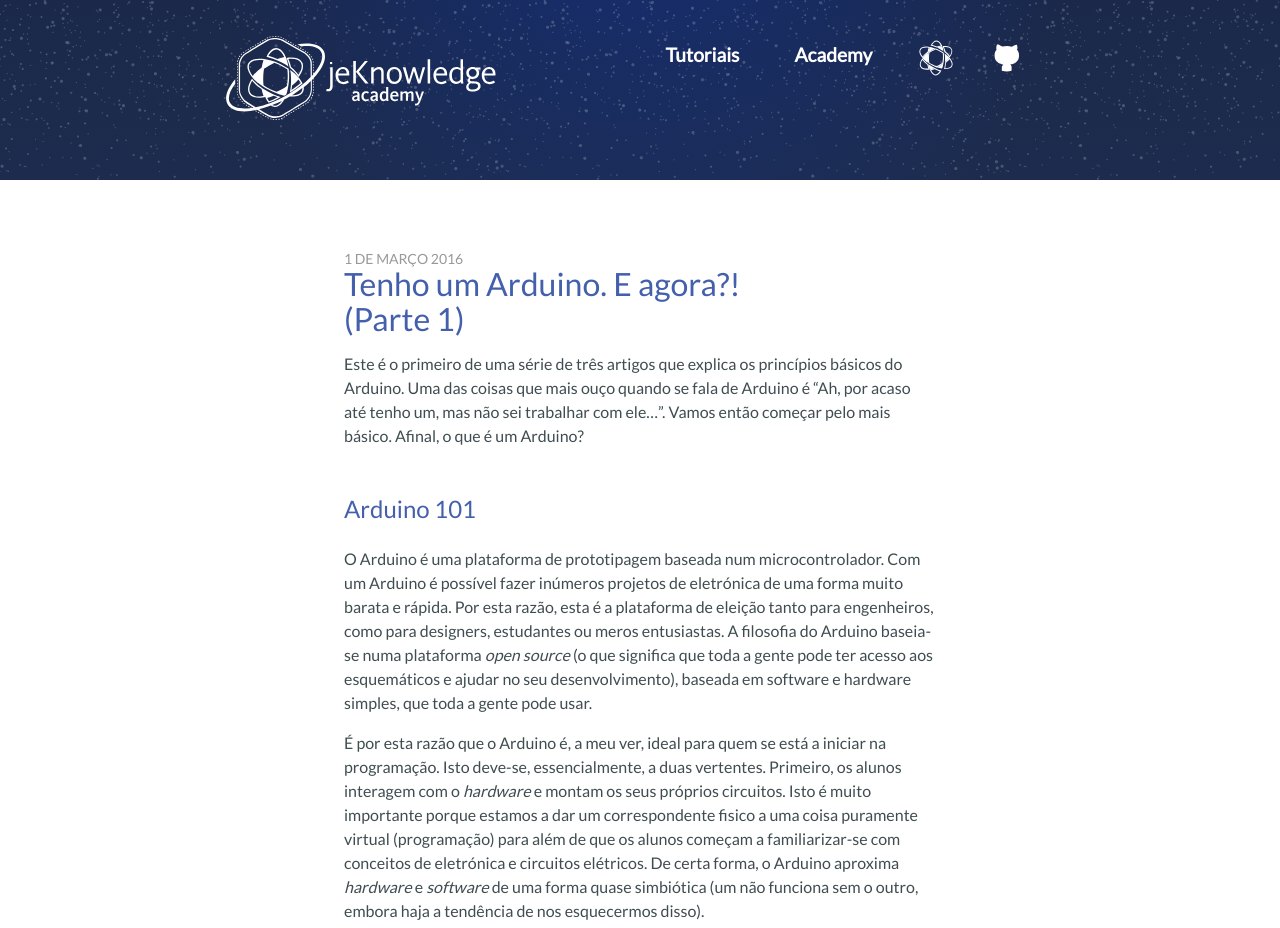
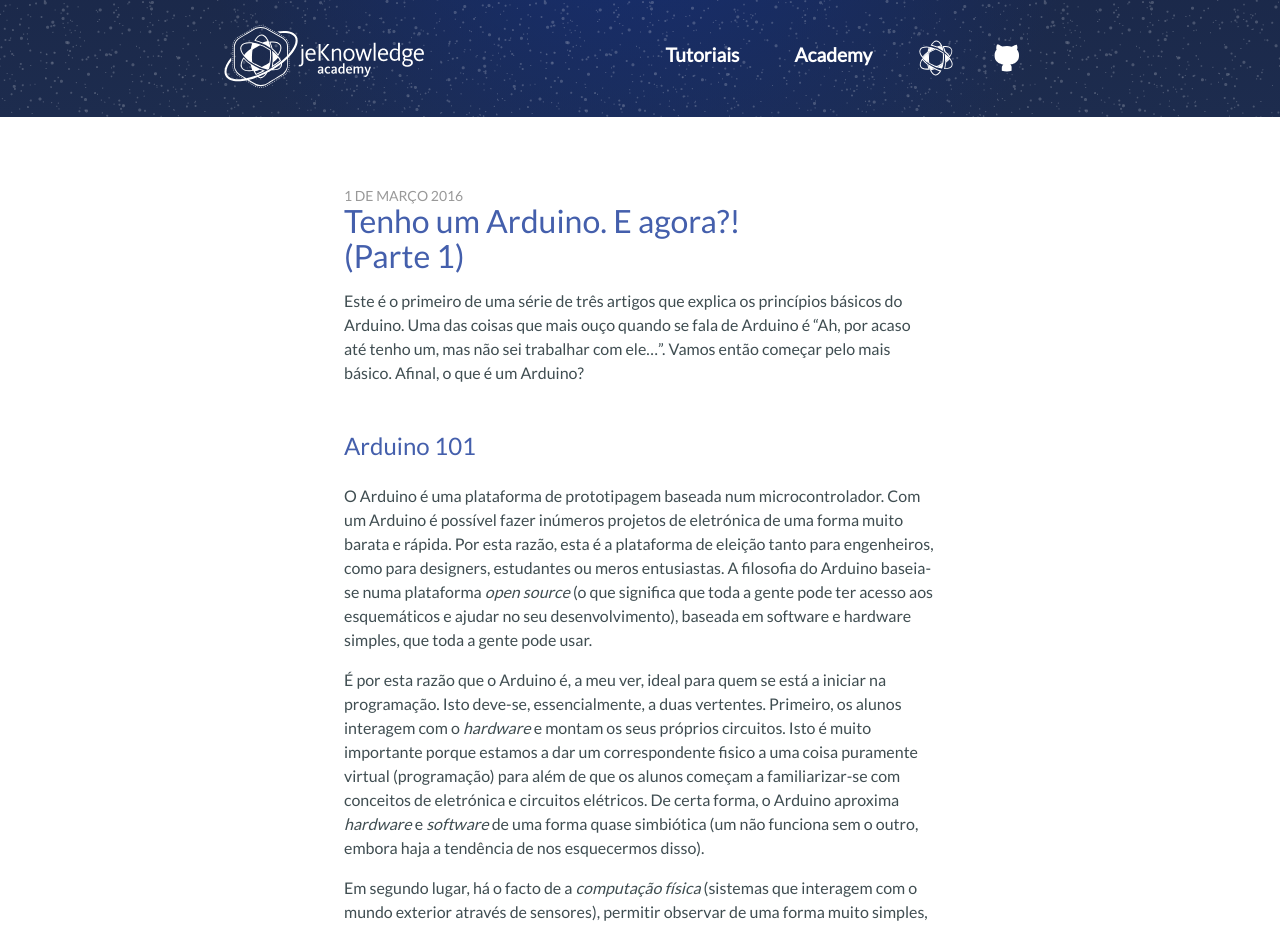
Before and after one commit to jeKnowledge/academy-articles, a Jekyll site: the page built from _posts/2016-02-16-tenhoumArduino.markdown, in a window 1280 px wide. Shown: the top 928 px of the page. Built offline with Jekyll 4.4.1, drawn with Linux system fonts in a browser that asks for light colours; emoji names are drawn with the system emoji font; comment, search, counter and statistics services are not loaded.

Commit message:
layout improvment

```diff
--- a/_layouts/post.html
+++ b/_layouts/post.html
@@ -42,8 +42,8 @@ layout: default
     -ms-transform: scale(0.7);
     -o-transform: scale(0.7);
     transform: scale(0.7);
-    width: 20em;
-    height: 8em;
+    width: 400px;
+    height: 97px;
   }
 
   @media all and (max-width: 860px) {
```
